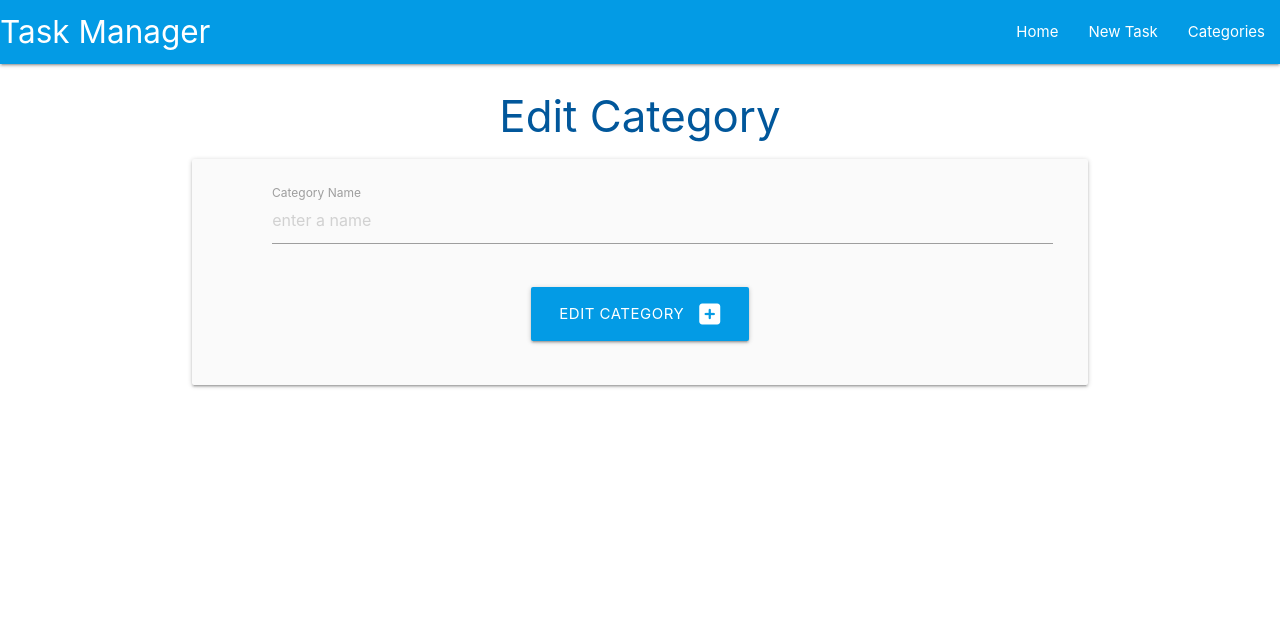
After one commit to Cal-Rex/database-mat-fla-sql-walkthrough, a Flask app: template taskmanager/templates/edit_category.html in a window 1280 px wide. The commit adds this page. Shown: the top 625 px of the page. Run offline with Flask 3, Linux system fonts and the light colour scheme; the template is opened without the code that fills it, so the values that code supplies are empty.

Commit message:
add the edit category functionality

```diff
--- a/taskmanager/templates/categories.html
+++ b/taskmanager/templates/categories.html
@@ -11,6 +11,9 @@
 
 <div class="row">
     <!-- loop calls on the categories function under categories.html route in routes.py -->
+    <!-- the second parameter in the button hrefs is creating a variable (line 25) -->
+    <!-- because this variable is being created for this href,
+      it needs to be included for all "url_for" instances of "edit_category" on all html files -->
     {% for category in categories %}
     <div class="col s12 m6 l3">
       <div class="card blue-grey darken-1 center align">
@@ -19,7 +22,7 @@
 
         </div>
         <div class="card-action">
-          <a href="#" class="btn green accent-4">Edit</a>
+          <a href=" {{ url_for('edit_category', category_id=category.id) }}" class="btn green accent-4">Edit</a>
           <a href="#" class="btn red">Delete</a>
         </div>
       </div>
--- /dev/null
+++ b/taskmanager/templates/edit_category.html
@@ -0,0 +1,28 @@
+{% extends "base.html"%}
+{% block content %}
+
+<h3 class="light-blue-text text-darken-4 center-align">Edit Category</h3>
+
+<div class="row card-panel grey lighten-5">
+    <form class="col s12" method="POST" action="{{ url_for('edit_category', category_id=category.id) }}">
+        <!-- category name -->
+      <div class="row">
+        <div class="input-field col s12">
+            <i class="fas fa-folderopen prefix light-blue-text text-darken-4"></i>
+            <!-- the value of this input targets the category_name variable from models.py -->
+          <input placeholder="enter a name" id="category_name" name="category_name" value="{{ category.category_name }}" minlength="3" maxlength="25" type="text" class="validate">
+          <label for="category_name">Category Name</label>
+        </div>
+      </div>
+      <!-- submit button -->
+      <div class="row">
+        <div class="col s12 center-align">
+            <button type="submit" class="btn-large light-blue darken-1">
+                Edit Category <i class="fas fa-plus-square right"></i>
+            </button>
+        </div>
+      </div>
+    </form>
+  </div>
+
+{% endblock %}
```
Also changed, not shown: taskmanager/routes.py (+34 -3 lines).
